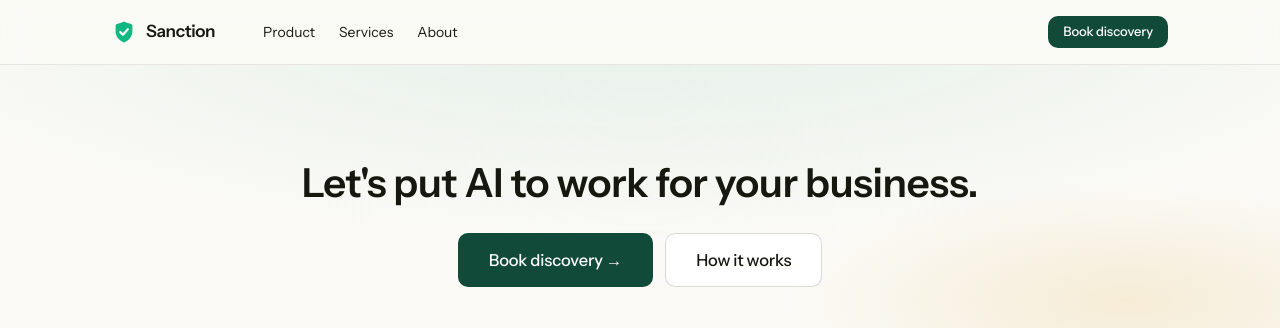
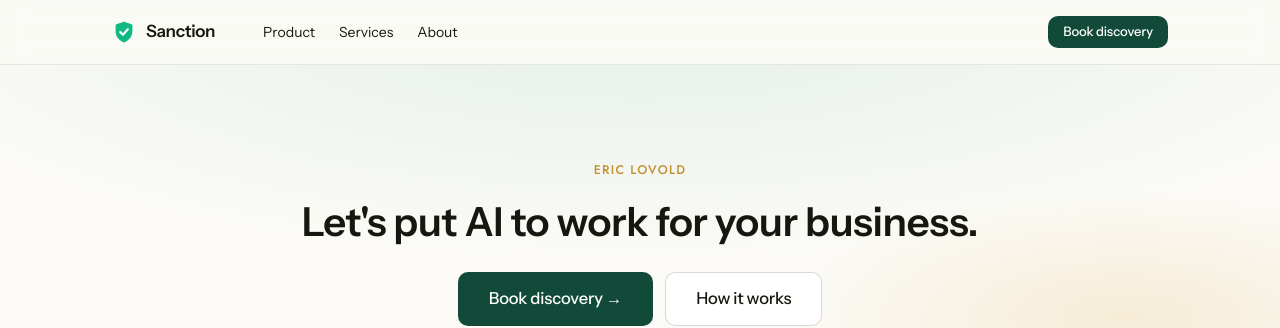
Before and after one commit to ericlovold/sanction, a Next.js app: page /consulting in a window 1280 px wide. Shown: the top 328 px of the page. Built offline with nearby package versions, Linux system fonts and the light colour scheme; no server answers.

Commit message:
Restore consulting hero name label
Co-authored-by: ELo <ericlovold@gmail.com>

```diff
--- a/app/consulting/page.tsx
+++ b/app/consulting/page.tsx
@@ -315,7 +315,10 @@ export default function Consulting() {
         }}
       >
         <div style={{ ...wrap, padding: "96px 32px 56px", maxWidth: 780, textAlign: "center" }}>
-          <h1 className="cx-fade cx-d2" style={{ margin: 0, font: "var(--text-h1)", letterSpacing: "var(--tracking-heading)" }}>
+          <div className="sn-mono cx-fade cx-d1" style={{ color: "var(--ochre-6)", letterSpacing: "0.1em" }}>
+            ERIC LOVOLD
+          </div>
+          <h1 className="cx-fade cx-d2" style={{ margin: "20px 0 0", font: "var(--text-h1)", letterSpacing: "var(--tracking-heading)" }}>
             Let&apos;s put AI to work for your business.
           </h1>
           <div className="cx-fade cx-d4" style={{ display: "flex", gap: 12, justifyContent: "center", marginTop: 28, flexWrap: "wrap" }}>
```
